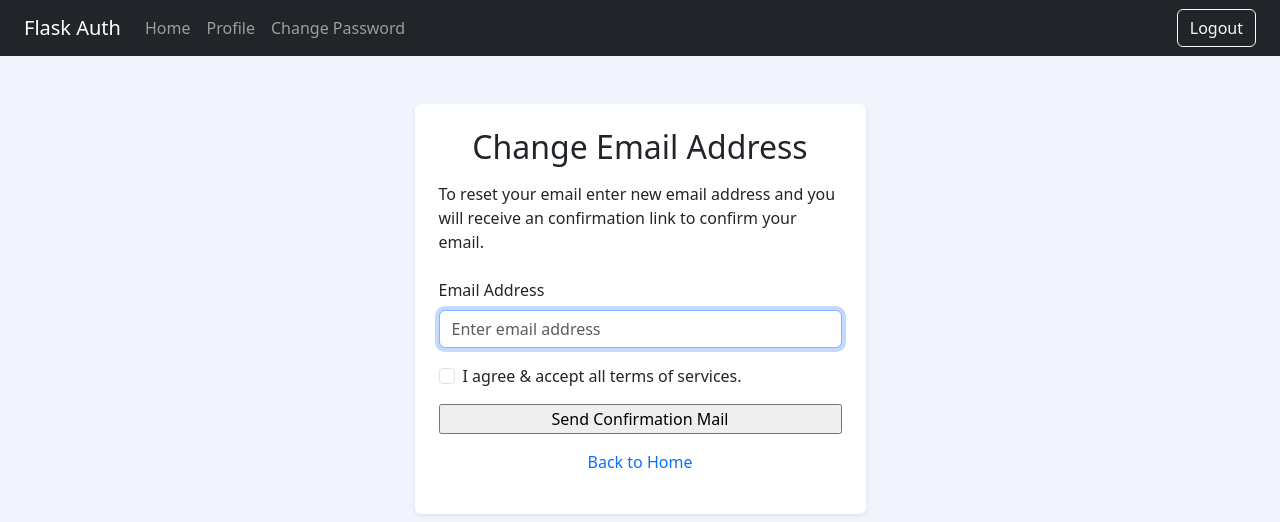
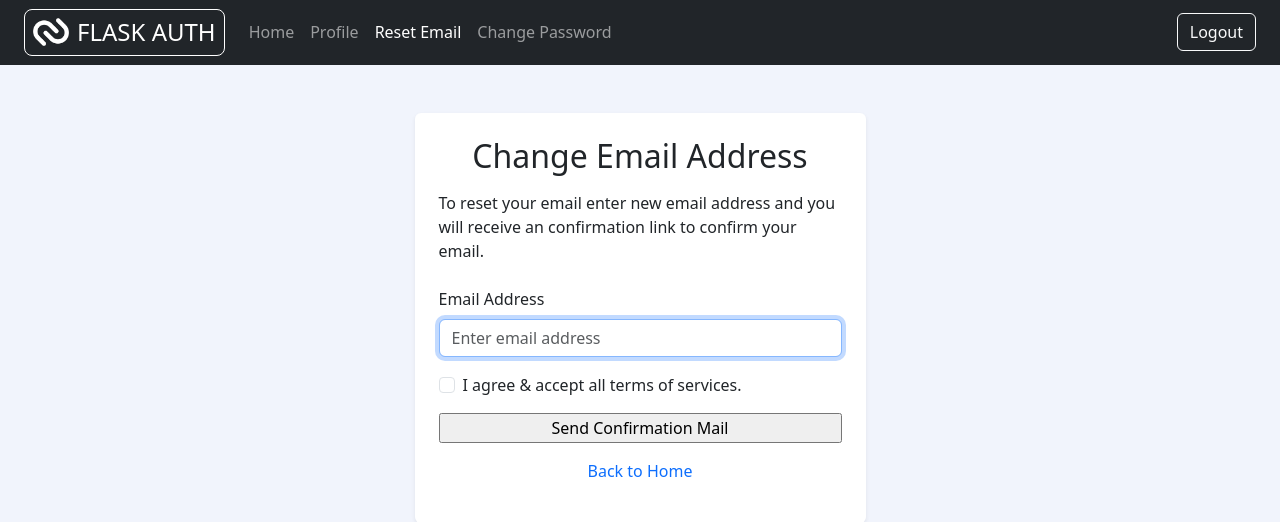
Before and after one commit to anuraagnagar/flask-user-authentication, a Flask app: page /change/email in a window 1280 px wide. Shown: the top 522 px of the page. Run offline with Flask 3, Linux system fonts and the light colour scheme; the visitor is signed in with stand-in values (Sample User, id 1); some libraries are stand-ins or nearby versions.

Commit message:
add route for reset email and create logo.

```diff
--- a/accounts/templates/base.html
+++ b/accounts/templates/base.html
@@ -14,11 +14,15 @@
 </head>
 
 <body style="background-color: #f1f4fc;">
-  <nav class="navbar navbar-expand-md navbar-dark bg-dark static-top">
+  <nav class="navbar navbar-expand-md navbar-dark bg-dark static-top py-1">
     <div class="container-fluid px-4">
       <a class="navbar-brand" href="{{ url_for('accounts.index') }}">
-        <span>{{ render_icon('braces') }}</span>
-        Flask Auth</a>
+        <div class="d-flex p-2 rounded-3" style="border: 1px solid #fff;">
+          <img class="w-100 me-2" src="{{ url_for('static', filename='assets/logo.png') }}" alt=""
+            style="height: 28px;">
+          <h4 class="text-uppercase m-0">Flask Auth</h4>
+        </div>
+      </a>
 
       <button class="navbar-toggler" type="button" data-toggle="collapse" data-target="#navbarsExampleDefault">
         <span class="navbar-toggler-icon"></span>
@@ -29,6 +33,7 @@
           {{ render_nav_item('accounts.index', 'Home') }}
           {% if current_user.is_authenticated %}
           {{ render_nav_item('accounts.profile', 'Profile') }}
+          {{ render_nav_item('accounts.change_email', 'Reset Email') }}
           {{ render_nav_item('accounts.change_password', 'Change Password') }}
           {% endif %}
         </ul>
```
